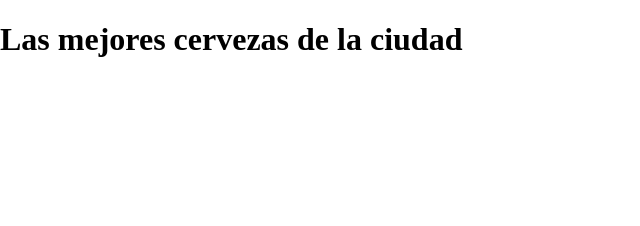
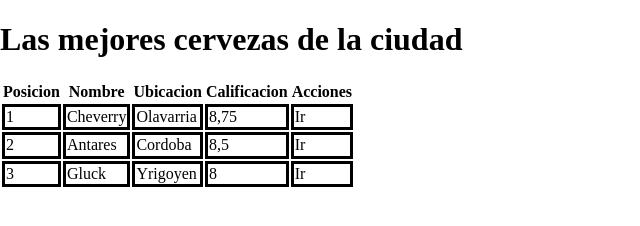
Before and after one commit to misaelBullon/CFacilitoBoletines, a plain HTML site: page index.html in a window 1280 px wide. Shown: the whole page, without its empty margins (0-640 px from the left). Drawn offline with nearby package versions, Linux system fonts and the light colour scheme.

Commit message:
Se agregaron las tablas y se modifico el main.css

```diff
--- a/assets/css/main.css
+++ b/assets/css/main.css
@@ -1,12 +1,3 @@
-/*Se colocan aqui todos los marcadores*/
-p{                           /*Selectores de nombre afectan en este caso a la etiquetas p*/
-	color:red;
-		}
-.red{
-	height: 200px;
-	width: 100px;             /*Selectores de Clase */
-	background-color: red;
+td{
+	border: solid 3px;
 }
-#boton-pago{
-	background-color: yellow;
-}
--- a/index.html
+++ b/index.html
@@ -13,8 +13,39 @@
 		<div class="content">
 			<header>
 				<h1>Las mejores cervezas de la ciudad</h1>
-
 			</header>
+			<table>
+				<thead>                                 <!--thead encabezado de las columnas-->
+					<th>Posicion</th>
+					<th>Nombre</th>
+					<th>Ubicacion</th>
+					<th>Calificacion</th>
+					<th>Acciones</th>
+				</thead>
+				<tbody>                                <!--tbody contenido de la tabla-->
+					<tr>							   <!--tr delcaracion de las filas-->
+						<td>1</td>
+						<td>Cheverry</td>
+						<td>Olavarria </td>
+						<td>8,75</td>
+						<td>Ir</td>					   <!--td declaracion de las celdas-->
+					</tr>
+					<tr>							   <!--tr delcaracion de las filas-->
+						<td>2</td>
+						<td>Antares</td>
+						<td>Cordoba </td>
+						<td>8,5</td>
+						<td>Ir</td>					   <!--td declaracion de las celdas-->
+					</tr>
+					<tr>							   <!--tr delcaracion de las filas-->
+						<td>3</td>
+						<td>Gluck</td>
+						<td>Yrigoyen </td>
+						<td>8</td>
+						<td>Ir</td>					   <!--td declaracion de las celdas-->
+					</tr>
+				</tbody>
+			</table>
 		</div>
 	</div>
 </body>
```
